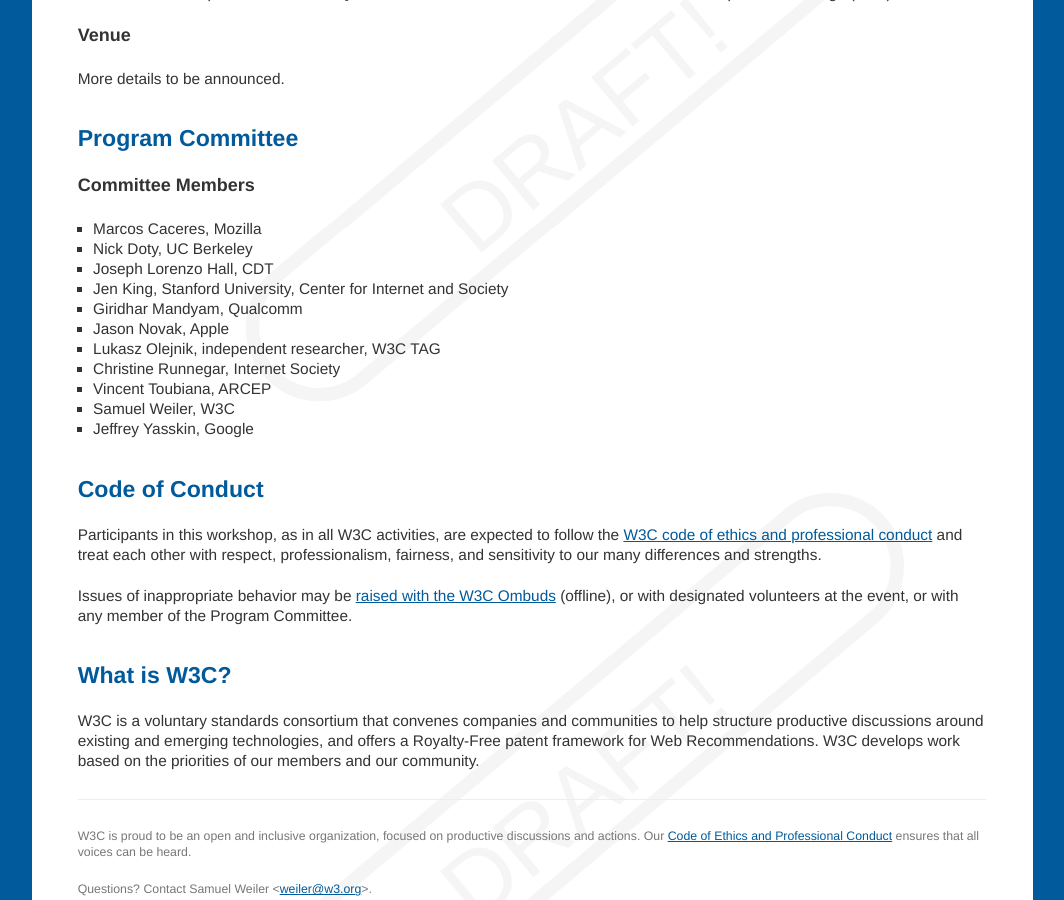
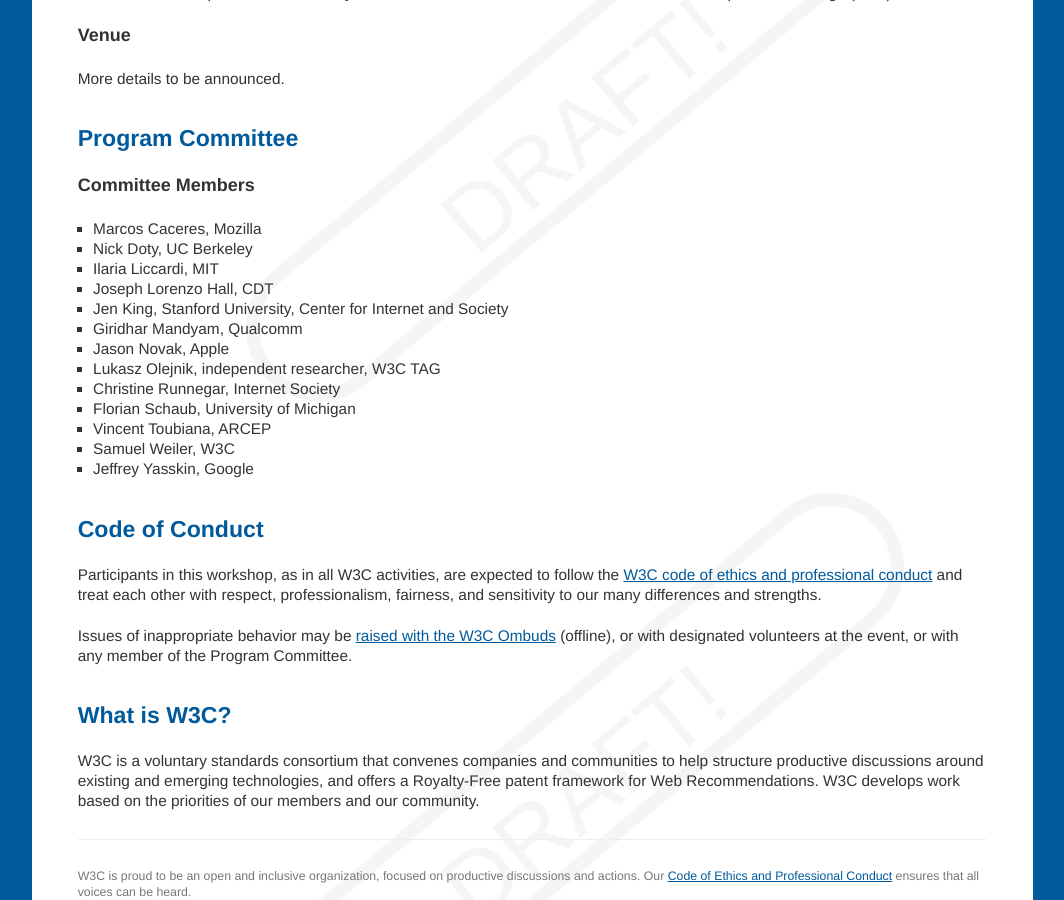
Before and after one commit to w3c/permissions-ws-2018, a Jekyll site: the page built from cfp.md, in a window 1280 px wide and 900 px high, scrolled down 2297 px. Shown: the whole window, without its empty margins (108-1172 px from the left). Built offline with Jekyll 4.4.1, drawn with Linux system fonts in a browser that asks for light colours; our own code applies the rules of GitHub Pages for plain Markdown files.

Commit message:
add ilaria and florian to PC

```diff
--- a/cfp.md
+++ b/cfp.md
@@ -88,12 +88,14 @@ More details to be announced.
 
 * Marcos Caceres, Mozilla
 * Nick Doty, UC Berkeley
+* Ilaria Liccardi, MIT
 * Joseph Lorenzo Hall, CDT
 * Jen King, Stanford University, Center for Internet and Society
 * Giridhar Mandyam, Qualcomm
 * Jason Novak, Apple
 * Lukasz Olejnik, independent researcher, W3C TAG
 * Christine Runnegar, Internet Society
+* Florian Schaub, University of Michigan
 * Vincent Toubiana, ARCEP
 * Samuel Weiler, W3C
 * Jeffrey Yasskin, Google
```
